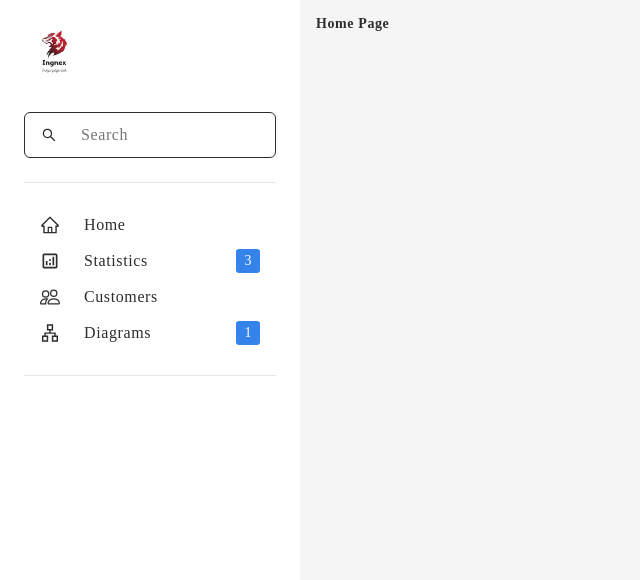
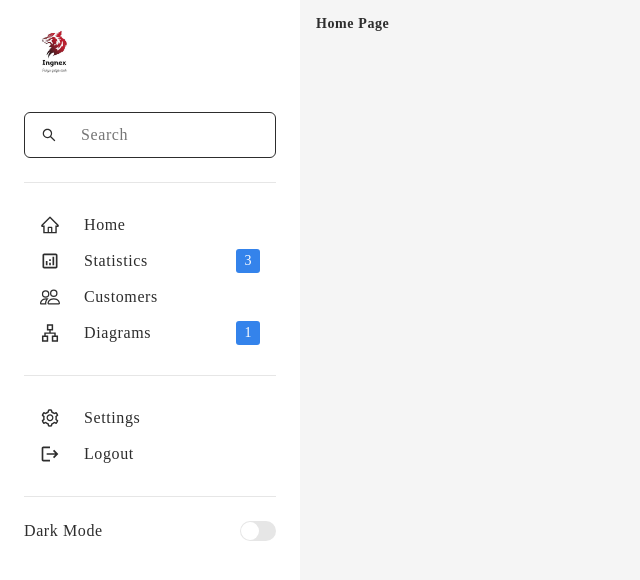
Before and after one commit to IngNex/react-sidebar-practice, a React (Vite) app: page / in a window 1280 px wide. Shown: the top 580 px of the page, without its empty margins (0-640 px from the left). Built offline with nearby package versions, Linux system fonts and the light colour scheme; a web font is replaced by a local one.

Commit message:
added toggler theme

```diff
--- a/src/components/Sidebar/Sidebar.jsx
+++ b/src/components/Sidebar/Sidebar.jsx
@@ -1,8 +1,8 @@
 import React from 'react'
-import { SDivider, SLink, SLinkContainer, SLinkIcon, SLinkLabel, SLinkNotification, SLogo, SSearch, SSearchIcon, SSidebar } from './styles';
+import { SDivider, SLink, SLinkContainer, SLinkIcon, SLinkLabel, SLinkNotification, SLogo, SSearch, SSearchIcon, SSidebar, STheme, SThemeLabel, SThemeToggler, SToggleThumb } from './styles';
 import logo from '../../assets/ingnex.png'
-import {AiOutlineApartment, AiOutlineHome, AiOutlineSearch} from 'react-icons/ai'
-import {MdOutlineAnalytics} from 'react-icons/md'
+import {AiOutlineApartment, AiOutlineHome, AiOutlineSearch, AiOutlineSetting} from 'react-icons/ai'
+import {MdLogout, MdOutlineAnalytics} from 'react-icons/md'
 import {BsPeople} from 'react-icons/bs'
 
 const Sidebar = () => {
@@ -32,6 +32,23 @@ const Sidebar = () => {
         ))}
 
         <SDivider/>
+        {seclinksArray.map(({icon, label}) => (
+        <SLinkContainer key={label}>
+          <SLink>
+            <SLinkIcon>{icon}</SLinkIcon>
+            <SLinkLabel>{label}</SLinkLabel>
+          </SLink>
+        </SLinkContainer>
+        ))}
+
+        <SDivider/>
+        <STheme>
+          <SThemeLabel>Dark Mode</SThemeLabel>
+          <SThemeToggler>
+            <SToggleThumb/>
+          </SThemeToggler>
+        </STheme>
+
     </SSidebar>
   )
 }
@@ -61,4 +78,14 @@ const linksArray = [
     notification: 1
   }
 ]
+
+const seclinksArray = [
+  {
+    label: "Settings",
+    icon: <AiOutlineSetting/>
+  },{
+    label: "Logout",
+    icon: <MdLogout/>
+  }
+]
 export default Sidebar;
--- a/src/components/Sidebar/styles.jsx
+++ b/src/components/Sidebar/styles.jsx
@@ -99,3 +99,36 @@ export const SLinkNotification = styled.div`
 
     margin-right: ${v.mdSpacing};
 `
+/*============= THEME ============*/
+export const STheme = styled.div`
+    display: flex;
+    align-items: center;
+    font-size: 16px;
+`
+export const SThemeLabel = styled.span`
+    display: block;
+    flex: 1;
+`
+
+export const SThemeToggler = styled.button`
+    ${btnReset};
+    margin: 0 auto;
+    cursor: pointer;
+    width: 36px;
+    height: 20px;
+    border-radius: 10px;
+    background: ${({theme}) => theme.bg3};
+
+    position: relative;
+`
+export const SToggleThumb = styled.div`
+    height: 18px;
+    width: 18px;
+    position: absolute;
+    top: 1px;
+    bottom: 1px;
+    transition: .2s ease right;
+    right: calc(100% - 18px - 1px);
+    border-radius: 50%;
+    background: ${({theme}) => theme.bg};
+`
```
